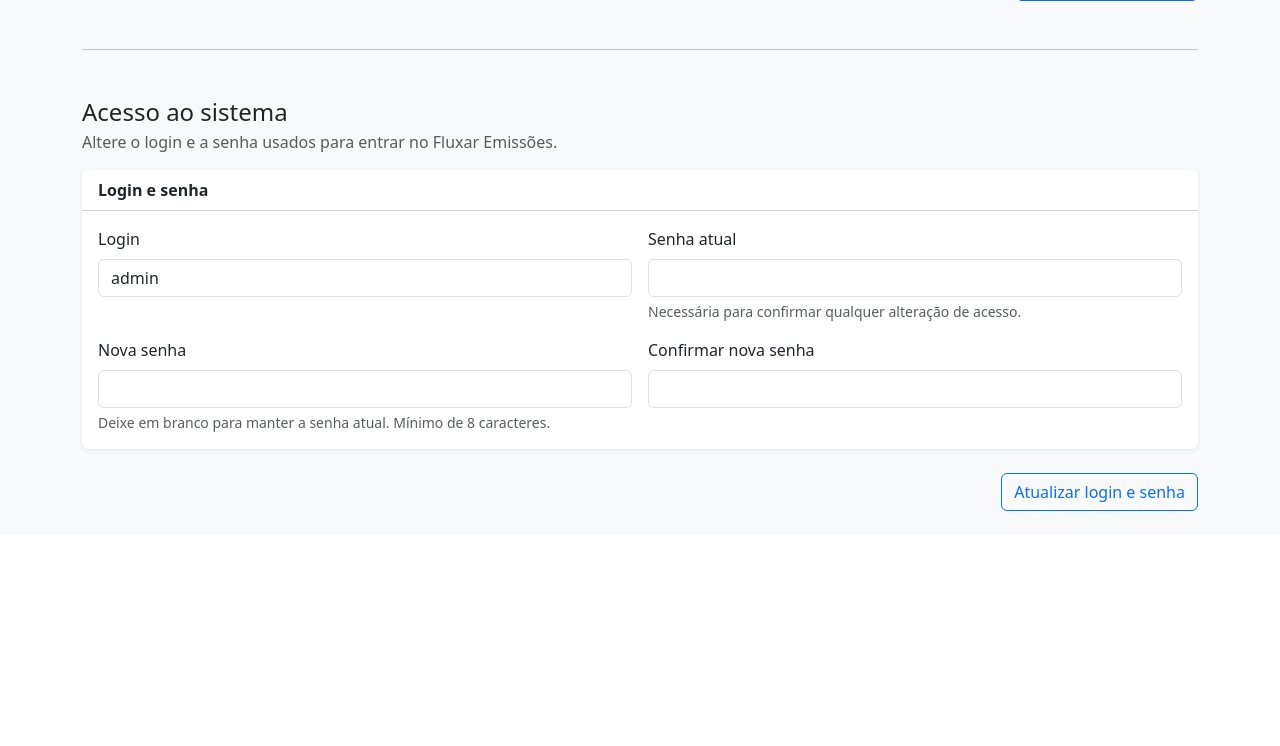
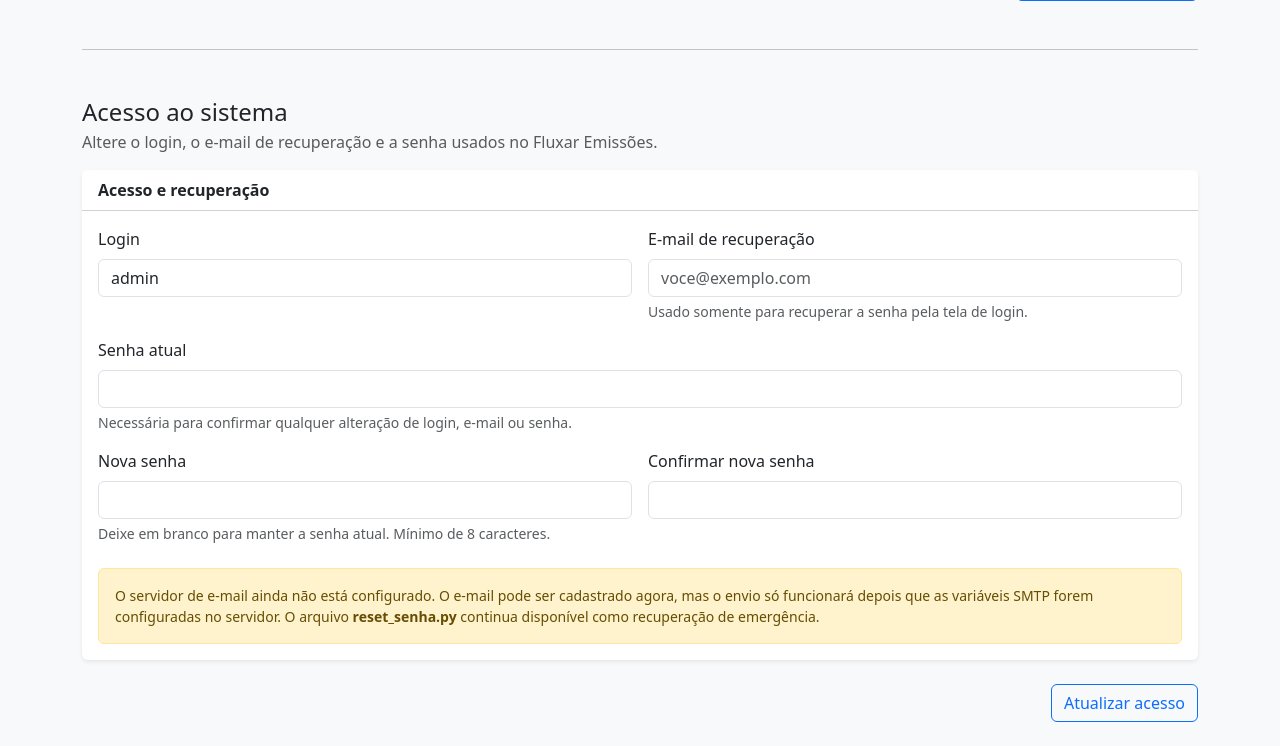
Before and after one commit to joaosagrath/projeto-nd, a Flask app: page /configuracoes in a window 1280 px wide. Shown: the part 1251-1997 px from the top of the page. Before the commit the page ends 1762 px from the top, so only its background shows below. Run offline with Flask 3, Linux system fonts and the light colour scheme; the visitor is signed in with stand-in values (Sample User, id 1); data comes from the database, SQL or seed files in the repository.

Commit message:
Implantaçào do "Esqueci Minha senha"

```diff
--- a/app.py
+++ b/app.py
@@ -1,5 +1,7 @@
 from datetime import date, datetime, timedelta
 from decimal import Decimal, InvalidOperation, ROUND_HALF_UP
+from email.message import EmailMessage
+import hashlib
 from io import BytesIO
 import json
 import mimetypes
@@ -7,6 +9,8 @@ import os
 from pathlib import Path
 import re
 import secrets
+import smtplib
+import ssl
 from urllib.error import HTTPError, URLError
 from urllib.parse import quote
 from urllib.request import Request as UrlRequest, urlopen
@@ -116,7 +120,7 @@ def obter_secret_key():
 def registrar_autenticacao(app):
     @app.before_request
     def proteger_aplicacao():
-        endpoints_publicos = {"login", "pdf_publico", "static"}
+        endpoints_publicos = {"login", "esqueci_senha", "redefinir_senha", "pdf_publico", "static"}
         if request.endpoint in endpoints_publicos:
             return None
 
@@ -177,6 +181,92 @@ def registrar_rotas(app):
         flash("Sessão encerrada.", "success")
         return redirect(url_for("login"))
 
+    @app.route("/esqueci-senha", methods=["GET", "POST"])
+    def esqueci_senha():
+        if session.get("usuario_id"):
+            return redirect(url_for("index"))
+
+        if request.method == "POST":
+            identificador = request.form.get("identificador", "").strip()
+            if not identificador:
+                flash("Informe seu login ou e-mail de recuperação.", "danger")
+                return render_template(
+                    "esqueci_senha.html",
+                    servico_email_ativo=servico_email_configurado(),
+                )
+
+            if not servico_email_configurado():
+                flash(
+                    "A recuperação por e-mail ainda não está configurada neste servidor. "
+                    "Use o reset administrativo pelo arquivo reset_senha.py.",
+                    "warning",
+                )
+                return render_template(
+                    "esqueci_senha.html",
+                    servico_email_ativo=False,
+                )
+
+            usuario = localizar_usuario_recuperacao(identificador)
+            if usuario and usuario.email_recuperacao:
+                token = gerar_token_recuperacao(usuario)
+                db.session.commit()
+                link = url_for("redefinir_senha", token=token, _external=True)
+
+                try:
+                    enviar_email_recuperacao(usuario, link)
+                except (OSError, smtplib.SMTPException) as exc:
+                    usuario.reset_token_hash = None
+                    usuario.reset_token_expira_em = None
+                    db.session.commit()
+                    app.logger.exception("Falha ao enviar e-mail de recuperação: %s", exc)
+                    flash(
+                        "Não foi possível enviar o e-mail de recuperação agora. "
+                        "Tente novamente mais tarde ou use o reset administrativo.",
+                        "danger",
+                    )
+                    return render_template(
+                        "esqueci_senha.html",
+                        servico_email_ativo=True,
+                    )
+
+            flash(
+                "Se a conta informada possuir um e-mail de recuperação cadastrado, "
+                "você receberá um link para redefinir a senha.",
+                "success",
+            )
+            return redirect(url_for("login"))
+
+        return render_template(
+            "esqueci_senha.html",
+            servico_email_ativo=servico_email_configurado(),
+        )
+
+    @app.route("/redefinir-senha/<token>", methods=["GET", "POST"])
+    def redefinir_senha(token):
+        usuario = localizar_usuario_por_token(token)
+        if usuario is None:
+            flash("Este link de recuperação é inválido ou expirou.", "danger")
+            return redirect(url_for("esqueci_senha"))
+
+        if request.method == "POST":
+            nova_senha = request.form.get("nova_senha", "")
+            confirmar_senha = request.form.get("confirmar_senha", "")
+
+            if len(nova_senha) < 8:
+                flash("A nova senha deve ter pelo menos 8 caracteres.", "danger")
+            elif nova_senha != confirmar_senha:
+                flash("A confirmação da nova senha não confere.", "danger")
+            else:
+                usuario.senha_hash = generate_password_hash(nova_senha)
+                usuario.reset_token_hash = None
+                usuario.reset_token_expira_em = None
+                db.session.commit()
+                session.clear()
+                flash("Senha redefinida com sucesso. Entre usando a nova senha.", "success")
+                return redirect(url_for("login"))
+
+        return render_template("redefinir_senha.html", token=token)
+
     @app.route("/")
     def index():
         notas = NotaDebito.query.order_by(NotaDebito.numero_sequencial.desc()).all()
@@ -196,7 +286,7 @@ def registrar_rotas(app):
                     atualizar_credenciais_usuario(usuario, request.form)
                     db.session.commit()
                     session["usuario_login"] = usuario.login
-                    flash("Login e senha atualizados com sucesso.", "success")
+                    flash("Dados de acesso atualizados com sucesso.", "success")
                     return redirect(url_for("configuracoes"))
                 except ValueError as exc:
                     db.session.rollback()
@@ -242,6 +332,7 @@ def registrar_rotas(app):
             "configuracoes.html",
             empresa=empresa,
             usuario=usuario,
+            servico_email_ativo=servico_email_configurado(),
         )
 
     @app.route("/configuracoes/logo")
@@ -523,6 +614,11 @@ def aplicar_migracoes_simples():
             "telefone": "VARCHAR(30)",
             "email": "VARCHAR(150)",
         },
+        "usuarios": {
+            "email_recuperacao": "VARCHAR(150)",
+            "reset_token_hash": "VARCHAR(64)",
+            "reset_token_expira_em": "DATETIME",
+        },
         "notas_debito": {
             "tomador_nome": "VARCHAR(180)",
             "tomador_documento": "VARCHAR(30)",
@@ -558,6 +654,12 @@ def aplicar_migracoes_simples():
         text(
             "CREATE UNIQUE INDEX IF NOT EXISTS ix_notas_debito_pdf_token "
             "ON notas_debito (pdf_token)"
+        )
+    )
+    db.session.execute(
+        text(
+            "CREATE INDEX IF NOT EXISTS ix_usuarios_reset_token_hash "
+            "ON usuarios (reset_token_hash)"
         )
     )
     db.session.commit()
@@ -602,6 +704,7 @@ def garantir_usuario_padrao():
 
 def atualizar_credenciais_usuario(usuario, form):
     login_novo = form.get("usuario_login", "").strip()
+    email_recuperacao = validar_email_recuperacao(form.get("email_recuperacao"))
     senha_atual = form.get("senha_atual", "")
     nova_senha = form.get("nova_senha", "")
     confirmar_senha = form.get("confirmar_senha", "")
@@ -632,6 +735,138 @@ def atualizar_credenciais_usuario(usuario, form):
         raise ValueError("Informe a nova senha antes de confirmá-la.")
 
     usuario.login = login_novo
+    usuario.email_recuperacao = email_recuperacao
+    if nova_senha:
+        usuario.reset_token_hash = None
+        usuario.reset_token_expira_em = None
+
+
+def validar_email_recuperacao(valor):
+    email = str(valor or "").strip().lower()
+    if not email:
+        return None
+    if len(email) > 150:
+        raise ValueError("O e-mail de recuperação é muito longo.")
+    if not re.fullmatch(r"[^\s@]+@[^\s@]+\.[^\s@]+", email):
+        raise ValueError("Informe um e-mail de recuperação válido.")
+    return email
+
+
+def localizar_usuario_recuperacao(identificador):
+    valor = str(identificador or "").strip().lower()
+    if not valor:
+        return None
+
+    return Usuario.query.filter(
+        or_(
+            func.lower(Usuario.login) == valor,
+            func.lower(Usuario.email_recuperacao) == valor,
+        )
+    ).first()
+
+
+def gerar_token_recuperacao(usuario):
+    token = secrets.token_urlsafe(32)
+    usuario.reset_token_hash = hashlib.sha256(token.encode("utf-8")).hexdigest()
+    usuario.reset_token_expira_em = datetime.utcnow() + timedelta(minutes=30)
+    return token
+
+
+def localizar_usuario_por_token(token):
+    token = str(token or "").strip()
+    if not token:
+        return None
+
+    token_hash = hashlib.sha256(token.encode("utf-8")).hexdigest()
+    usuario = Usuario.query.filter_by(reset_token_hash=token_hash).first()
+    if usuario is None or usuario.reset_token_expira_em is None:
+        return None
+
+    if usuario.reset_token_expira_em < datetime.utcnow():
+        usuario.reset_token_hash = None
+        usuario.reset_token_expira_em = None
+        db.session.commit()
+        return None
+
+    return usuario
+
+
+def ler_variavel_booleana(nome, padrao=False):
+    valor = os.environ.get(nome)
+    if valor is None:
+        return padrao
+    return valor.strip().lower() in {"1", "true", "yes", "sim", "on"}
+
+
+def obter_configuracao_smtp():
+    host = os.environ.get("FLUXAR_SMTP_HOST", "").strip()
+    usuario = os.environ.get("FLUXAR_SMTP_USUARIO", "").strip()
+    senha = os.environ.get("FLUXAR_SMTP_SENHA", "")
+    remetente = os.environ.get("FLUXAR_SMTP_REMETENTE", "").strip() or usuario
+    remetente_nome = os.environ.get("FLUXAR_SMTP_NOME", "Fluxar Emissões").strip() or "Fluxar Emissões"
+    usar_ssl = ler_variavel_booleana("FLUXAR_SMTP_SSL", False)
+    usar_tls = ler_variavel_booleana("FLUXAR_SMTP_TLS", not usar_ssl)
+
+    porta_padrao = 465 if usar_ssl else 587
+    try:
+        porta = int(os.environ.get("FLUXAR_SMTP_PORT", porta_padrao))
+    except (TypeError, ValueError):
+        porta = porta_padrao
+
+    return {
+        "host": host,
+        "porta": porta,
+        "usuario": usuario,
+        "senha": senha,
+        "remetente": remetente,
+        "remetente_nome": remetente_nome,
+        "usar_ssl": usar_ssl,
+        "usar_tls": usar_tls,
+    }
+
+
+def servico_email_configurado():
+    config = obter_configuracao_smtp()
+    return bool(config["host"] and config["remetente"])
+
+
+def enviar_email_recuperacao(usuario, link):
+    config = obter_configuracao_smtp()
+    if not config["host"] or not config["remetente"]:
+        raise OSError("Configuração SMTP ausente.")
+
+    mensagem = EmailMessage()
+    mensagem["Subject"] = "Redefinição de senha - Fluxar Emissões"
+    mensagem["From"] = f'{config["remetente_nome"]} <{config["remetente"]}>'
+    mensagem["To"] = usuario.email_recuperacao
+    mensagem.set_content(
+        "Recebemos uma solicitação para redefinir a senha do Fluxar Emissões.\n\n"
+        f"Acesse o link abaixo para definir uma nova senha:\n{link}\n\n"
+        "Este link é válido por 30 minutos e poderá ser utilizado apenas uma vez.\n\n"
+        "Se você não solicitou a alteração, ignore esta mensagem."
+    )
+
+    contexto_ssl = ssl.create_default_context()
+    if config["usar_ssl"]:
+        with smtplib.SMTP_SSL(
+            config["host"],
+            config["porta"],
+            timeout=20,
+            context=contexto_ssl,
+        ) as servidor:
+            if config["usuario"]:
+                servidor.login(config["usuario"], config["senha"])
+            servidor.send_message(mensagem)
+        return
+
+    with smtplib.SMTP(config["host"], config["porta"], timeout=20) as servidor:
+        servidor.ehlo()
+        if config["usar_tls"]:
+            servidor.starttls(context=contexto_ssl)
+            servidor.ehlo()
+        if config["usuario"]:
+            servidor.login(config["usuario"], config["senha"])
+        servidor.send_message(mensagem)
 
 
 def preencher_snapshots_legados():
--- a/models.py
+++ b/models.py
@@ -43,6 +43,9 @@ class Usuario(db.Model):
     id = db.Column(db.Integer, primary_key=True)
     login = db.Column(db.String(80), nullable=False, unique=True, index=True)
     senha_hash = db.Column(db.String(255), nullable=False)
+    email_recuperacao = db.Column(db.String(150), nullable=True)
+    reset_token_hash = db.Column(db.String(64), nullable=True, index=True)
+    reset_token_expira_em = db.Column(db.DateTime, nullable=True)
     criado_em = db.Column(db.DateTime, nullable=False, default=datetime.utcnow)
     atualizado_em = db.Column(
         db.DateTime,
--- a/templates/configuracoes.html
+++ b/templates/configuracoes.html
@@ -149,14 +149,14 @@
 
 <div class="mb-3">
   <h2 class="h4 mb-1">Acesso ao sistema</h2>
-  <p class="text-body-secondary mb-0">Altere o login e a senha usados para entrar no Fluxar Emissões.</p>
+  <p class="text-body-secondary mb-0">Altere o login, o e-mail de recuperação e a senha usados no Fluxar Emissões.</p>
 </div>
 
 <form method="post">
   <input type="hidden" name="acao" value="credenciais">
 
   <div class="card shadow-sm border-0 mb-4">
-    <div class="card-header fw-semibold">Login e senha</div>
+    <div class="card-header fw-semibold">Acesso e recuperação</div>
     <div class="card-body">
       <div class="row g-3">
         <div class="col-md-6">
@@ -172,6 +172,20 @@
           >
         </div>
         <div class="col-md-6">
+          <label class="form-label" for="email_recuperacao">E-mail de recuperação</label>
+          <input
+            class="form-control"
+            type="email"
+            id="email_recuperacao"
+            name="email_recuperacao"
+            maxlength="150"
+            autocomplete="email"
+            value="{{ request.form.get('email_recuperacao', usuario.email_recuperacao or '') if request.form.get('acao') == 'credenciais' else (usuario.email_recuperacao or '') }}"
+            placeholder="voce@exemplo.com"
+          >
+          <div class="form-text">Usado somente para recuperar a senha pela tela de login.</div>
+        </div>
+        <div class="col-md-12">
           <label class="form-label" for="senha_atual">Senha atual</label>
           <input
             class="form-control"
@@ -181,7 +195,7 @@
             autocomplete="current-password"
             required
           >
-          <div class="form-text">Necessária para confirmar qualquer alteração de acesso.</div>
+          <div class="form-text">Necessária para confirmar qualquer alteração de login, e-mail ou senha.</div>
         </div>
         <div class="col-md-6">
           <label class="form-label" for="nova_senha">Nova senha</label>
@@ -207,11 +221,19 @@
           >
         </div>
       </div>
+
+      <div class="alert {{ 'alert-success' if servico_email_ativo else 'alert-warning' }} mt-4 mb-0 small">
+        {% if servico_email_ativo %}
+          O servidor de e-mail está configurado. O link <strong>Esqueci minha senha</strong> poderá enviar a recuperação para o endereço cadastrado acima.
+        {% else %}
+          O servidor de e-mail ainda não está configurado. O e-mail pode ser cadastrado agora, mas o envio só funcionará depois que as variáveis SMTP forem configuradas no servidor. O arquivo <strong>reset_senha.py</strong> continua disponível como recuperação de emergência.
+        {% endif %}
+      </div>
     </div>
   </div>
 
   <div class="d-flex justify-content-end">
-    <button class="btn btn-outline-primary" type="submit">Atualizar login e senha</button>
+    <button class="btn btn-outline-primary" type="submit">Atualizar acesso</button>
   </div>
 </form>
 {% endblock %}
--- a/templates/login.html
+++ b/templates/login.html
@@ -28,7 +28,7 @@
           >
         </div>
 
-        <div class="mb-4">
+        <div class="mb-3">
           <label class="form-label" for="senha">Senha</label>
           <input
             class="form-control form-control-lg"
@@ -38,6 +38,10 @@
             autocomplete="current-password"
             required
           >
+        </div>
+
+        <div class="text-end mb-4">
+          <a class="small text-decoration-none" href="{{ url_for('esqueci_senha') }}">Esqueci minha senha</a>
         </div>
 
         <button class="btn btn-primary btn-lg w-100" type="submit">Entrar</button>
```
Also changed, not shown: reset_senha.py (added, +87 -0 lines), templates/esqueci_senha.html (added, +45 -0 lines), templates/redefinir_senha.html (added, +49 -0 lines), README.md.
